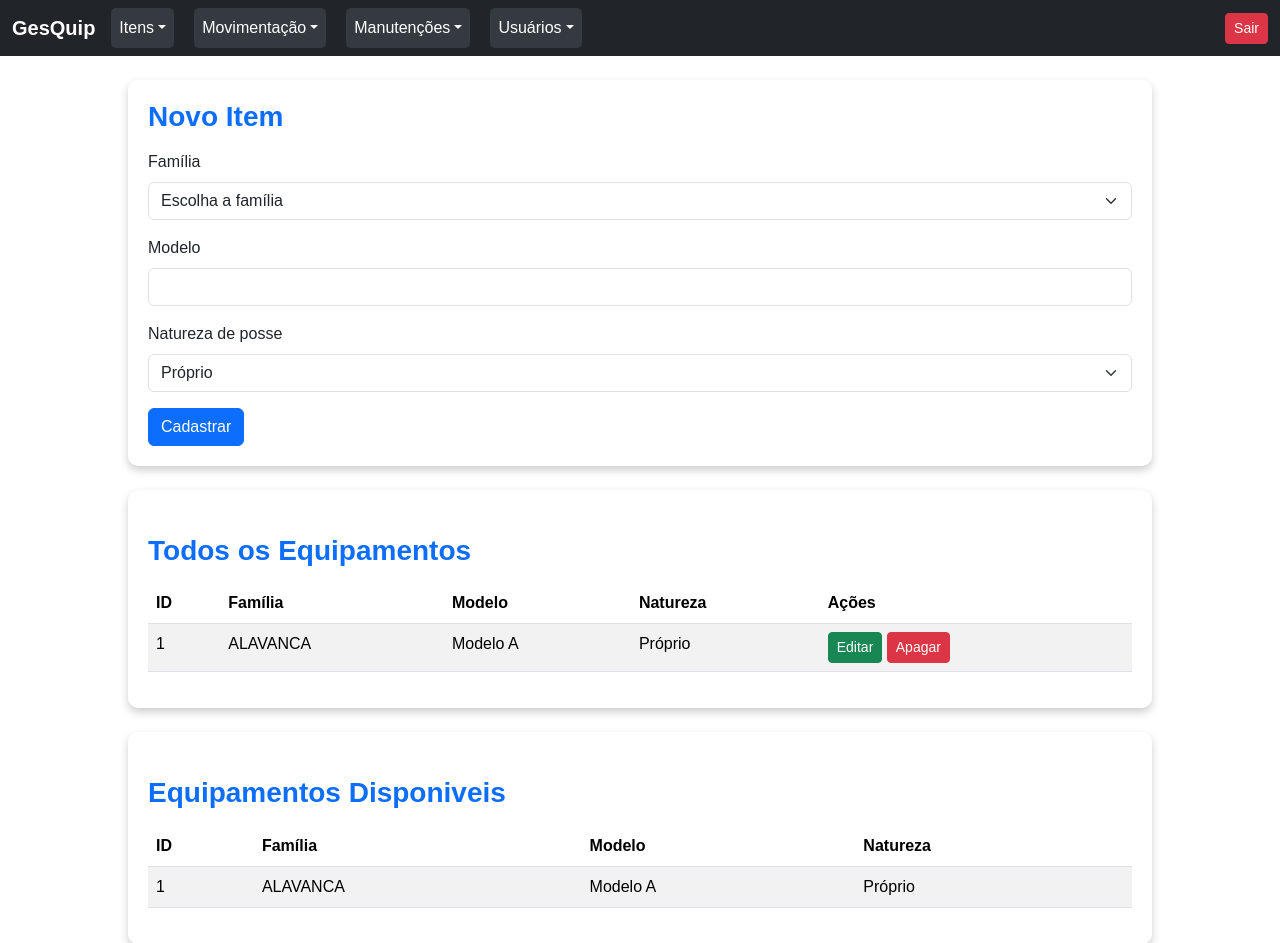
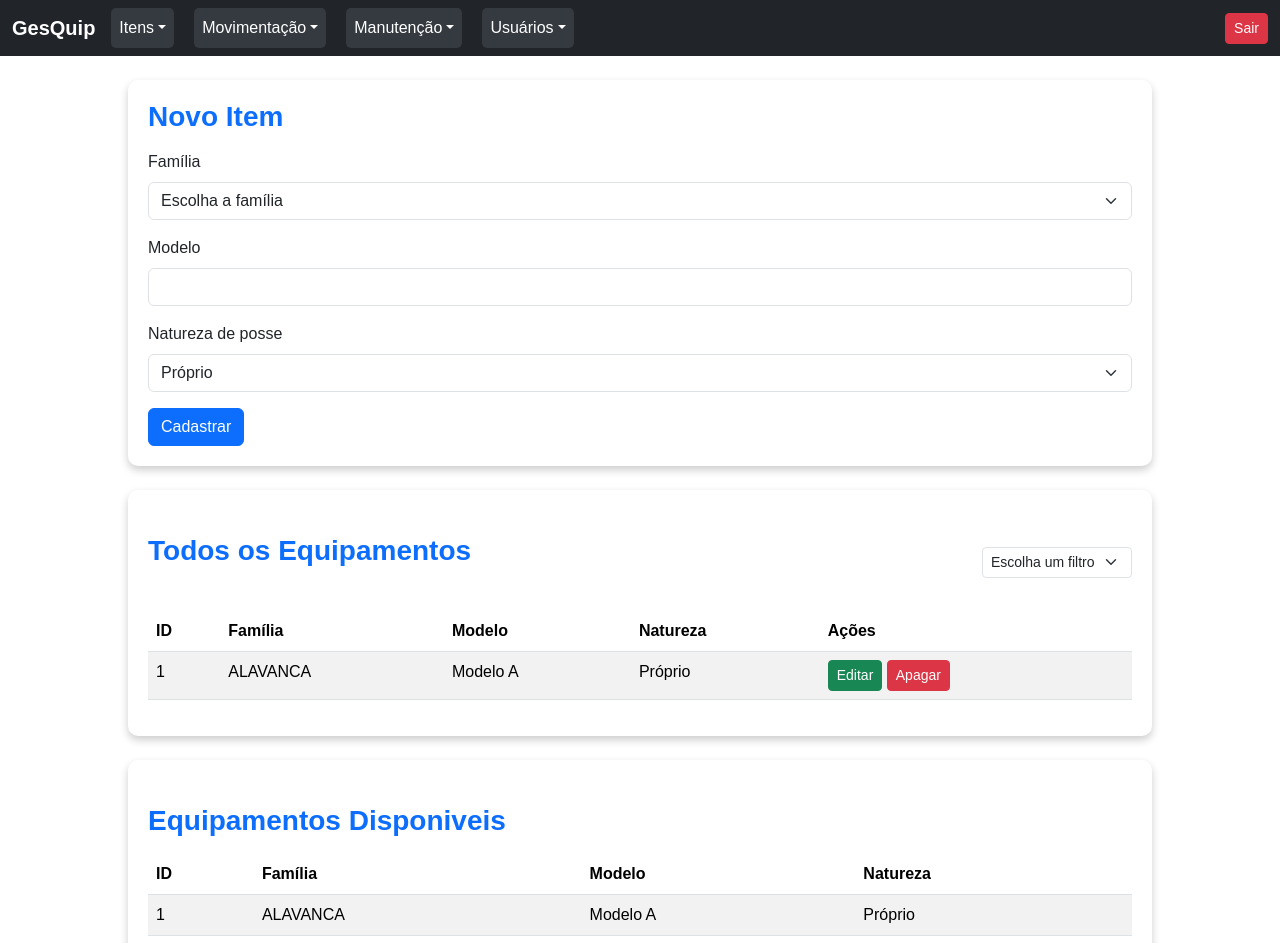
Before and after one commit to eliabeguerreiro/GesQuip, a PHP site: page /new_design/index.html in a window 1280 px wide. Shown: the top 943 px of the page. Run offline with PHP 8.4, Linux system fonts and the light colour scheme.

Commit message:
update adicionado botão de filtro

```diff
--- a/new_design/index.html
+++ b/new_design/index.html
@@ -9,42 +9,36 @@
     <link rel="stylesheet" href="style.css">
 </head>
 <body>
-
     <nav class="navbar navbar-expand-sm bg-dark navbar-dark fixed-top">
         <div class="container-fluid">
             <a class="navbar-brand" href="#"><b>GesQuip</b></a>
             <div class="navbar-collapse" id="collapsibleNavbar">
                 <ul class="navbar-nav">
-                    <!--GESTÃO DE ITENS-->
+                    <!-- GESTÃO DE ITENS -->
                     <li class="nav-item dropdown">
                         <a class="nav-link dropdown-toggle" data-bs-toggle="dropdown" href="#">Itens</a>
                         <ul class="dropdown-menu">
-                            <li><a class="dropdown-item" href="gestao_itens/?pagina=itens" id="CadastroItemLink">Todos os Itens</a></li>
-                            <li><a class="dropdown-item" href="gestao_itens/?pagina=disponiveis" id="CadastroItemLink">Itens Disponíveis</a></li>
-                            <li><a class="dropdown-item" href="gestao_itens/?pagina=emuso" id="CadastroItemLink">Items em uso</a></li>
-                            <li><a class="dropdown-item" href="gestao_itens/?pagina=quebrados" id="CadastroItemLink">Itens Quebrados</a></li>
-                            <li><a class="dropdown-item" href="gestao_itens/" id="CadastroItemLink">Novo Item</a></li>
+                            <li><a class="dropdown-item" href="gestao_itens" id="CadastroItemLink">Novo Item</a></li>
                         </ul>
                     </li>
-                    <!--GESTÃO MOVIMENTACAO-->
+                    <!-- GESTÃO MOVIMENTAÇÃO -->
                     <li class="nav-item dropdown">
                         <a class="nav-link dropdown-toggle" data-bs-toggle="dropdown" href="moviment">Movimentação</a>
                         <ul class="dropdown-menu">
                             <li><a class="dropdown-item" href="moviment" id="NovaMoviment">Nova Movimentação</a></li>
-                            <li><a class="dropdown-item" href=" " id="MovimentAtiva">Movimentações Ativas</a></li>
-                            <li><a class="dropdown-item" href=" " id="MovimentEncer">Movimentações Encerradas</a></li>
+                            <li><a class="dropdown-item" href="#" id="MovimentAtiva">Movimentações Ativas</a></li>
+                            <li><a class="dropdown-item" href="#" id="MovimentEncer">Movimentações Encerradas</a></li>
                         </ul>
                     </li>
-                    <!--GESTÃO MANUTENÇÃO-->
+                    <!-- GESTÃO MANUTENÇÃO -->
                     <li class="nav-item dropdown">
-                        <a class="nav-link dropdown-toggle" data-bs-toggle="dropdown" href="Manutencao">Manutenções</a>
+                        <a class="nav-link dropdown-toggle" data-bs-toggle="dropdown" href="Manutencao">Manutenção</a>
                         <ul class="dropdown-menu">
                             <li><a class="dropdown-item" href="Manutencao" id="NovaManutencao">Nova Manutenção</a></li>
-                            <li><a class="dropdown-item" href="Manutencao " id="ManutencaoAtiva">Manutenções Ativa</a></li>
-                            <li><a class="dropdown-item" href="Manutencao " id="ManutencaoAtiva">Manutenções Encerradas</a></li>
+                            <li><a class="dropdown-item" href="#" id="ManutencaoAtiva">Manutenções Ativas</a></li>
                         </ul>
                     </li>
-                    <!--GESTÃO DE USUARIOS-->
+                    <!-- GESTÃO DE USUÁRIOS -->
                     <li class="nav-item dropdown">
                         <a class="nav-link dropdown-toggle" data-bs-toggle="dropdown" href="gestao_usuarios" id="usuario">Usuários</a>
                         <ul class="dropdown-menu">
@@ -83,7 +77,7 @@
                         </div>
                         <div class="mb-3">
                             <label for="natureza" class="form-label">Natureza de posse</label>
-                            <select class="form-select" id="natureza" name="natureza">
+                            <select class="form-select" id="item_natureza" name="item_natureza">
                                 <option value="1">Próprio</option>
                                 <option value="2">Locado</option>
                             </select>
@@ -100,7 +94,36 @@
         <div class="container mt-4" id="containerFerramentas" style="display: block;">
             <div class="row mt-4">
                 <div class="col-md-12">
+                    <!-- Header com filtro -->
+                    <div class="header-with-filter">
                         <h3><b><p class="text-primary">Todos os Equipamentos</p></b></h3>
+                        <div class="filter-container">
+                            <label for="filtro_principal" class="form-label visually-hidden">Filtro Principal</label>
+                            <select id="filtro_principal" class="form-select form-select-sm filter-select" required>
+                                <option value="">Escolha um filtro</option>
+                                <option value="familia">Família</option>
+                                <option value="natureza">Natureza</option>
+                            </select>
+
+                            <!-- Div para Natureza -->
+                            <div id="filtro_natureza" style="display: none; margin-left: 10px;">
+                                <select id="filtro_natureza" class="form-select form-select-sm">
+                                    <option value="proprio">Próprio</option>
+                                    <option value="locado">Locado</option>
+                                </select>
+                            </div>
+
+                            <!-- Div para Família -->
+                            <div id="filtro_familia" style="display: none; margin-left: 10px;">
+                                <select id="filtro_familia" class="form-select form-select-sm">
+                                    <option value="familia1">Família 1</option>
+                                    <option value="familia2">Família 2</option>
+                                </select>
+                            </div>
+                        </div>
+                    </div>
+
+                    <!-- Tabela de Equipamentos -->
                     <table class="table table-striped">
                         <thead>
                             <tr>
@@ -127,8 +150,6 @@
                 </div>
             </div>
         </div>
-         </div>
-
 
          <div class="container mt-4" id="containerFerramentas" style="display: block;">
             <div class="row mt-4">
--- a/new_design/script.js
+++ b/new_design/script.js
@@ -1,10 +1,21 @@
-/*document.getElementById("novoItem").addEventListener("click", function(event) {
-    event.preventDefault(); // Evita comportamento padrão do link
-    let content = document.getElementById("novoUsuario");
+document.addEventListener("DOMContentLoaded", function () {
+    const filtroPrincipal = document.getElementById("filtro_principal");
+    const divNatureza = document.getElementById("filtro_natureza");
+    const divFamilia = document.getElementById("filtro_familia");
 
-    if (content.style.display === "none") {
-        content.style.display = "block";
-    } else {
-        content.style.display = "none";
-    }
-});*/
+    // Função para alternar a visibilidade das divs
+    filtroPrincipal.addEventListener("change", function () {
+        const valorSelecionado = filtroPrincipal.value;
+
+        // Oculta ambas as divs inicialmente
+        divNatureza.style.display = "none";
+        divFamilia.style.display = "none";
+
+        // Exibe a div correspondente à opção selecionada
+        if (valorSelecionado === "natureza") {
+            divNatureza.style.display = "inline-block";
+        } else if (valorSelecionado === "familia") {
+            divFamilia.style.display = "inline-block";
+        }
+    });
+});
--- a/new_design/style.css
+++ b/new_design/style.css
@@ -50,3 +50,30 @@
     .navbar-nav .nav-item {
         margin-right: 20px; /* Aumenta o espaçamento */
     }
+
+    .header-with-filter {
+        display: flex;
+        justify-content: space-between;
+        align-items: center;
+        margin-bottom: 20px;
+    }
+
+    .filter-container {
+        display: flex;
+        align-items: center;
+    }
+
+    .filter-container > div {
+        margin-left: 10px;
+    }
+
+    .filter-container select {
+        width: auto; /* Ajusta a largura automaticamente */
+        min-width: 150px; /* Define uma largura mínima */
+    }
+
+    #filtro_natureza select,
+    #filtro_familia select {
+        width: auto; /* Ajusta a largura automaticamente */
+        min-width: 150px; /* Define uma largura mínima */
+    }
```
Also changed, not shown: painel/gestao_itens/classes/conteudo.painel-itens.class.php (+9 -8 lines). Lines whose indentation alone changed are shown as unchanged.
